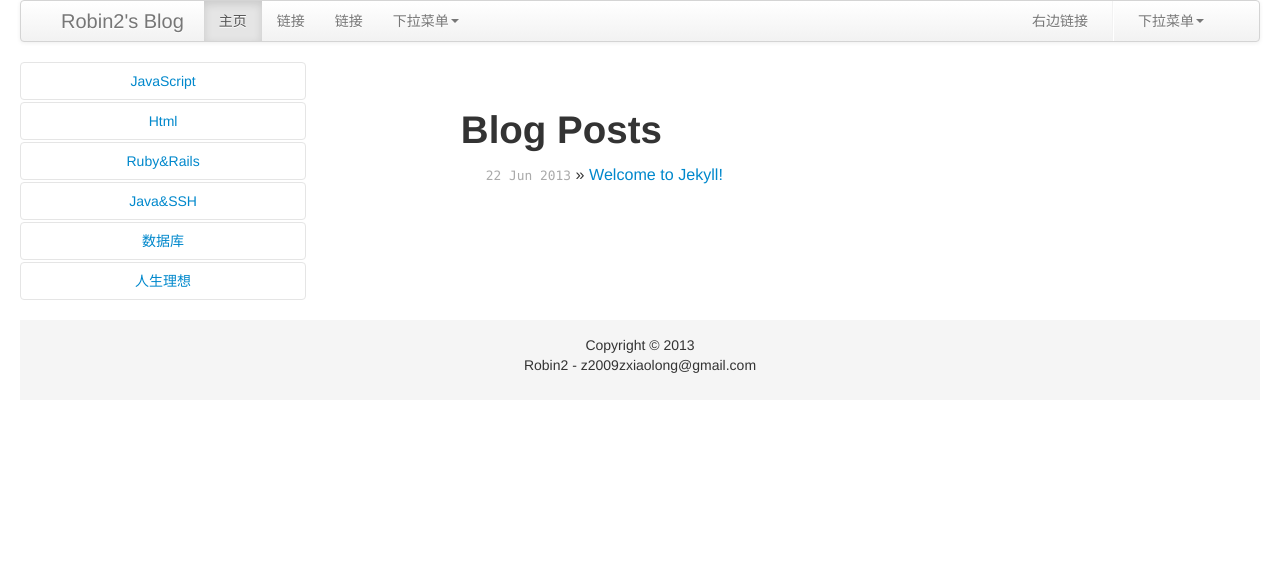
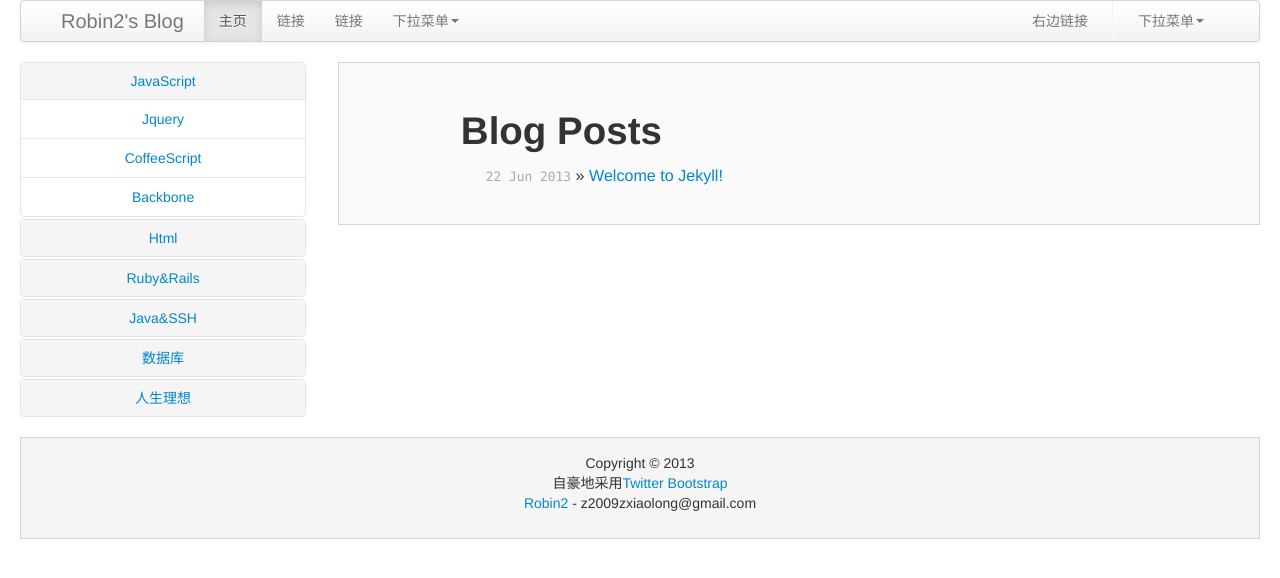
Before and after one commit to agilejzl/agilejzl.github.io, a Jekyll site: the page built from index.html, in a window 1280 px wide. Shown: the top 578 px of the page. Built offline with Jekyll 4.4.1, drawn with Linux system fonts in a browser that asks for light colours.

Commit message:
modify portal page

```diff
--- a/_layouts/default.html
+++ b/_layouts/default.html
@@ -94,24 +94,24 @@
       </div>
     </div>
     <div class="row-fluid">
-      <div class="span3">
+      <div class="span3 left-nav">
 
         <div class="accordion" id="accordion2">
           <div class="accordion-group">
             <div class="accordion-heading">
-              <a class="accordion-toggle" data-toggle="collapse" data-parent="#accordion2" href="#collapseOne1">
+              <a class="accordion-toggle" data-toggle="collapse" data-parent="#accordion2" href="#collapse1">
                 JavaScript
               </a>
             </div>
-            <div id="collapseOne1" class="accordion-body collapse">
+            <div id="collapse1" class="accordion-body collapse in">
               <div class="accordion-inner">
-                Jquery
+                <a href="/jquery.html">Jquery</a>
               </div>
               <div class="accordion-inner">
-                CoffeeScript
+                <a href="/coffeescript.html">CoffeeScript</a>
               </div>
               <div class="accordion-inner">
-                Backbone
+                <a href="/backbone.html">Backbone</a>
               </div>
             </div>
           </div>
@@ -142,10 +142,10 @@
             </div>
             <div id="collapse4" class="accordion-body collapse">
               <div class="accordion-inner">
-                Ruby
+                <a href="/ruby.html">Ruby</a>
               </div>
               <div class="accordion-inner">
-                Rails
+                <a href="/rails.html">Rails</a>
               </div>
             </div>
           </div>
@@ -157,50 +157,52 @@
             </div>
             <div id="collapse5" class="accordion-body collapse">
               <div class="accordion-inner">
-                Java
+                <a href="/java.html">Java</a>
               </div>
               <div class="accordion-inner">
-                SSH
-              </div>
-            </div>
-          </div>
-          <div class="accordion-group">
-            <div class="accordion-heading">
-              <a class="accordion-toggle" data-toggle="collapse" data-parent="#accordion2" href="#collapse6">
-                数据库
-              </a>
-            </div>
-            <div id="collapse6" class="accordion-body collapse">
-              <div class="accordion-inner">
-                Mysql
-              </div>
-              <div class="accordion-inner">
-                Oracle
-              </div>
-              <div class="accordion-inner">
-                Mongo
+                <a href="/ssh.html">SSH</a>
               </div>
             </div>
           </div>
           <div class="accordion-group">
             <div class="accordion-heading">
               <a class="accordion-toggle" data-toggle="collapse" data-parent="#accordion2" href="#collapse7">
-                人生理想
+                数据库
               </a>
             </div>
             <div id="collapse7" class="accordion-body collapse">
               <div class="accordion-inner">
-                经验
+                <a href="/mysql.html">Mysql</a>
               </div>
               <div class="accordion-inner">
-                感想
+                <a href="/oracle.html">Oracle</a>
+              </div>
+              <div class="accordion-inner">
+                <a href="/mongo.html">Mongo</a>
+              </div>
+            </div>
+          </div>
+
+
+          <div class="accordion-group">
+            <div class="accordion-heading">
+              <a class="accordion-toggle" data-toggle="collapse" data-parent="#accordion2" href="#collapse10">
+                人生理想
+              </a>
+            </div>
+            <div id="collapse10" class="accordion-body collapse">
+              <div class="accordion-inner">
+                <a href="/experience.html">经验</a>
+              </div>
+              <div class="accordion-inner">
+                <a href="/impression.html">感想</a>
               </div>
             </div>
           </div>
         </div>
 
       </div>
-      <div class="span9">
+      <div class="span9 main-content">
         <div class="site">
           {{ content }}
         </div>
@@ -208,11 +210,12 @@
     </div>
     <div class="row-fluid">
       <div class="span12">
-        <div class="footer" style="background-color: #f5f5f5;padding: 15px">
+        <div class="footer">
           <div class="contact">
             <p>
               Copyright © 2013<br />
-              Robin2 - z2009zxiaolong@gmail.com
+              自豪地采用<a href="http://www.bootcss.com/">Twitter Bootstrap</a><br />
+              <a href="https://github.com/z2009zxiaolong">Robin2</a> - z2009zxiaolong@gmail.com
             </p>
           </div>
         </div>
--- a/assets/css/main.css
+++ b/assets/css/main.css
@@ -1,38 +1,38 @@
-/*****************************************************************************/
-/*
-/* Common
-/*
-/*****************************************************************************/
-
 /* Global Reset */
 * {
   margin: 0;
-  padding: 0;
-}
+  padding: 0; }
 
-html, body { height: 100%; }
+html, body {
+  height: 100%; }
 
 body {
   background-color: #FFF;
   font: 13.34px Helvetica, Arial, sans-serif;
   font-size: small;
-  text-align: center;
-}
+  text-align: center; }
 
 h1, h2, h3, h4, h5, h6 {
   font-size: 100%; }
 
-h1 { margin-bottom: 1em; }
-p { margin: 1em 0; }
+h1 {
+  margin-bottom: 1em; }
 
-a         { color: #00a; }
-a:hover   { color: #000; }
-a:visited { color: #a0a; }
+p {
+  margin: 1em 0; }
+
+a {
+  color: #00a; }
+
+a:hover {
+  color: #000; }
+
+a:visited {
+  color: #a0a; }
 
 table {
   font-size: inherit;
-  font: 100%;
-}
+  font: 100%; }
 
 /*****************************************************************************/
 /*
@@ -41,125 +41,114 @@ table {
 /*****************************************************************************/
 ul.posts {
   list-style-type: none;
-  margin-bottom: 2em;
-}
+  margin-bottom: 2em; }
 
 ul.posts li {
-  line-height: 1.75em;
-}
+  line-height: 1.75em; }
 
 ul.posts span {
   color: #aaa;
   font-family: Monaco, "Courier New", monospace;
-  font-size: 80%;
-}
+  font-size: 80%; }
 
 /*****************************************************************************/
 /*
 /* Site
 /*
 /*****************************************************************************/
-
 .site {
   font-size: 115%;
   text-align: justify;
   width: 42em;
   margin: 3em auto 2em;
-  line-height: 1.5em;
-}
+  line-height: 1.5em; }
 
 .site .header a {
   font-weight: bold;
-  text-decoration: none;
-}
+  text-decoration: none; }
 
 .site .header h1.title {
   display: inline-block;
-  margin-bottom: 2em;
-}
+  margin-bottom: 2em; }
 
 .site .header h1.title a {
-  color: #a00;
-}
+  color: #a00; }
 
 .site .header h1.title a:hover {
-  color: #000;
-}
+  color: #000; }
 
 .site .header a.extra {
   color: #aaa;
-  margin-left: 1em;
-}
+  margin-left: 1em; }
 
 .site .header a.extra:hover {
-  color: #000;
-}
+  color: #000; }
 
 .site .meta {
-  color: #aaa;
-}
+  color: #aaa; }
 
 .site .footer {
   font-size: 80%;
   color: #666;
   border-top: 4px solid #eee;
   margin-top: 2em;
-  overflow: hidden;
-}
+  overflow: hidden; }
 
 .site .footer .contact {
   float: left;
-  margin-right: 3em;
-}
+  margin-right: 3em; }
 
 .site .footer .contact a {
-  color: #8085C1;
-}
+  color: #8085C1; }
 
 .site .footer .rss {
   margin-top: 1.1em;
   margin-right: -.2em;
-  float: right;
-}
+  float: right; }
 
 .site .footer .rss img {
-  border: 0;
-}
+  border: 0; }
 
 /*****************************************************************************/
 /*
 /* Posts
 /*
 /*****************************************************************************/
-
 /* standard */
 .post pre {
   border: 1px solid #ddd;
   background-color: #eef;
-  padding: 0 .4em;
-}
+  padding: 0 .4em; }
 
 .post ul, .post ol {
-  margin-left: 1.35em;
-}
+  margin-left: 1.35em; }
 
 .post code {
   border: 1px solid #ddd;
   background-color: #eef;
-  padding: 0 .2em;
-}
+  padding: 0 .2em; }
 
 .post pre code {
-  border: none;
-}
+  border: none; }
 
 /* terminal */
 .post pre.terminal {
   border: 1px solid #000;
   background-color: #333;
-  color: #FFF;
-}
+  color: #FFF; }
 
 .post pre.terminal code {
-  background-color: #333;
-}
+  background-color: #333; }
+
+.footer {
+  background-color: #f5f5f5;
+  padding: 15px;
+  border: 1px solid #d4d4d4; }
+
+.accordion .accordion-group .accordion-heading {
+  background-color: #f5f5f5; }
+
+.main-content {
+  background-color: #fafafa;
+  margin-bottom: 15px;
+  border: 1px solid #d4d4d4; }
```
Also changed, not shown: other parts of _layouts/default.html (+3 -3 lines), 1 other file.
